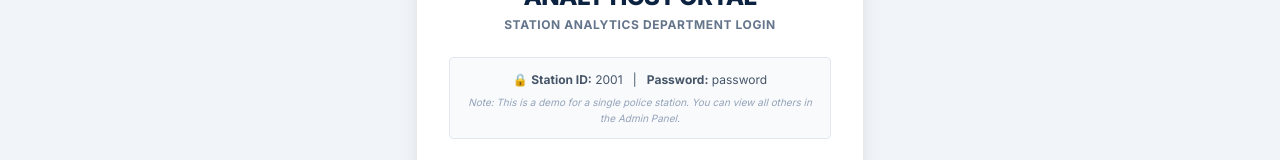
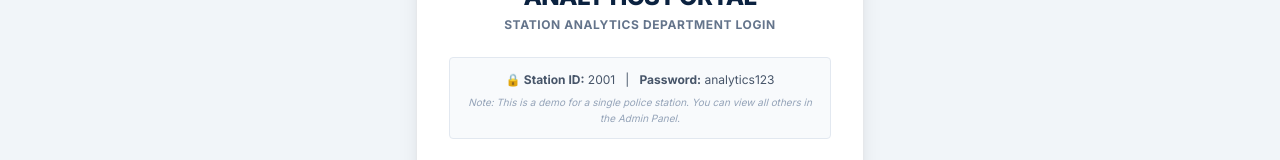
Before and after one commit to Vrushant01/Datathon, a React (Vite) app in the folder frontend/: page /analytics-login in a window 1280 px wide. Shown: the part 287-447 px from the top of the page. Built offline with nearby package versions, Linux system fonts and the light colour scheme; no server answers.

Commit message:
deploy final 2

```diff
--- a/frontend/src/pages/PublicPortal/AnalyticsLogin.tsx
+++ b/frontend/src/pages/PublicPortal/AnalyticsLogin.tsx
@@ -70,7 +70,7 @@ export const AnalyticsLogin: React.FC = () => {
 
         {/* Informative message box */}
         <div className="bg-slate-50 border border-slate-200 text-[12px] text-slate-600 p-3 rounded-lg mb-6 leading-relaxed select-text text-center">
-          <div>🔒 <strong>Station ID:</strong> 2001 &nbsp;&nbsp;|&nbsp;&nbsp; <strong>Password:</strong> password</div>
+          <div>🔒 <strong>Station ID:</strong> 2001 &nbsp;&nbsp;|&nbsp;&nbsp; <strong>Password:</strong> analytics123</div>
           <div className="text-[10px] text-slate-400 mt-1 italic">Note: This is a demo for a single police station. You can view all others in the Admin Panel.</div>
         </div>
 
--- a/frontend/src/pages/PublicPortal/OfficerLogin.tsx
+++ b/frontend/src/pages/PublicPortal/OfficerLogin.tsx
@@ -72,9 +72,8 @@ export const OfficerLogin: React.FC = () => {
           </span>
         </div>
 
-        {/* Informative message box */}
         <div className="bg-slate-50 border border-slate-200 text-[12px] text-slate-600 p-3 rounded-lg mb-6 leading-relaxed select-text text-center">
-          <div>🔒 <strong>Officer ID:</strong> 9001 &nbsp;&nbsp;|&nbsp;&nbsp; <strong>Password:</strong> password</div>
+          <div>🔒 <strong>Officer ID:</strong> 10001 &nbsp;&nbsp;|&nbsp;&nbsp; <strong>Password:</strong> password</div>
           <div className="text-[10px] text-slate-400 mt-1 italic">Note: This is a demo for a single officer. You can view all others in the Admin Panel.</div>
         </div>
 
```
